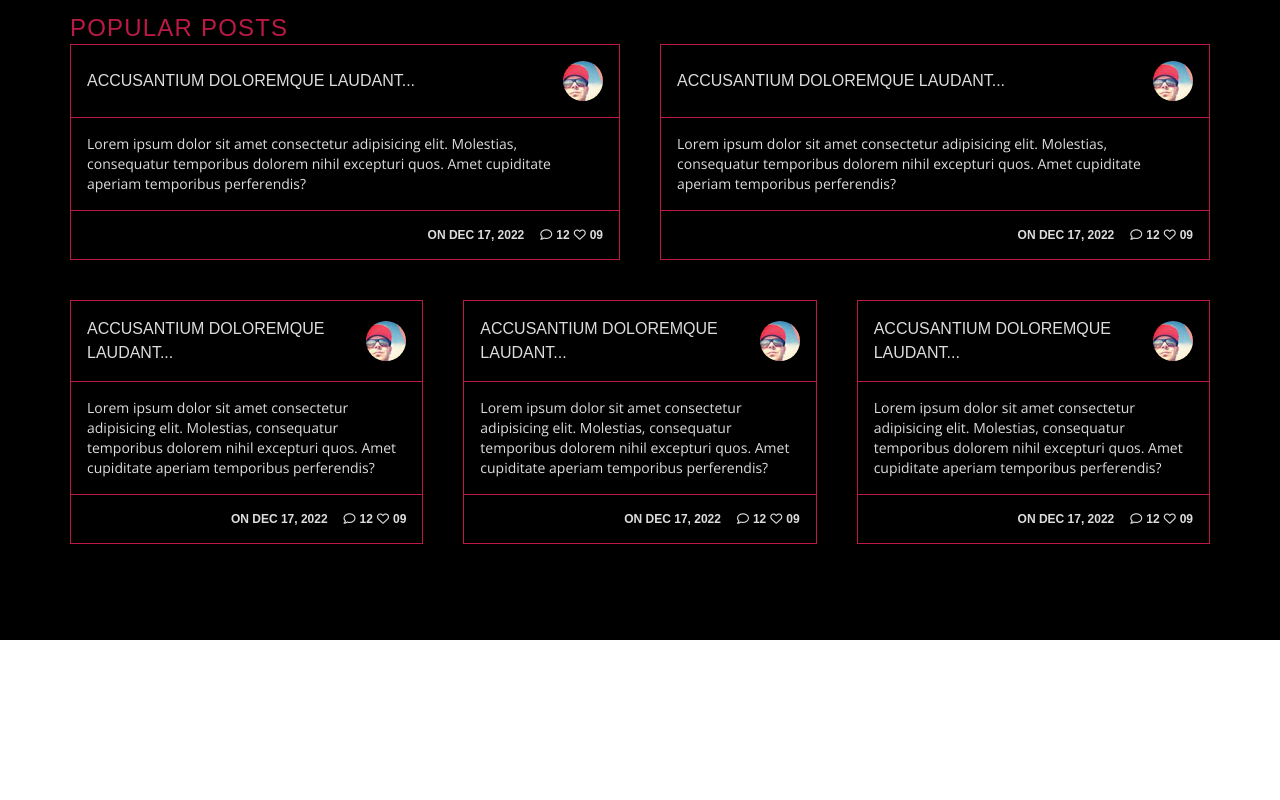
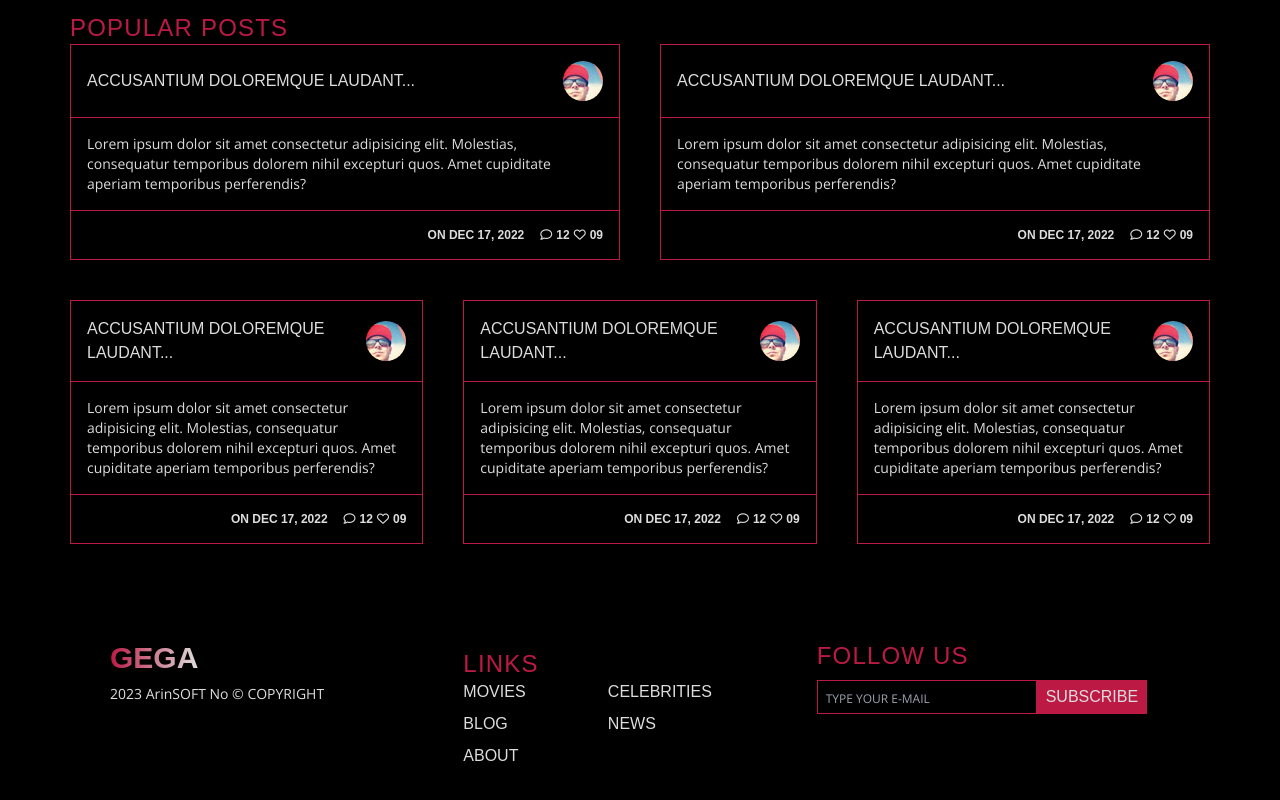
Before and after one commit to realerdemdoruk/Tailwind, a website: page Header-Flex/public/index.html in a window 1280 px wide. Shown: the part 1959-2759 px from the top of the page. Before the commit the page ends 2599 px from the top, so only its background shows below. Drawn offline with nearby package versions, Linux system fonts and the light colour scheme; a web font is replaced by a local one.

Commit message:
Footer Section tamamlandı

```diff
--- a/Header-Flex/public/index.html
+++ b/Header-Flex/public/index.html
@@ -733,7 +733,6 @@
               </div>
             </div>
           </div>
-
           <!-- Item3 -->
           <div
             class="col-span-6 md:col-span-3 lg:col-span-2 border border-gega-red"
@@ -796,7 +795,6 @@
               </div>
             </div>
           </div>
-
           <!-- Item5 -->
           <div class="lg:block col-span-6 lg:col-span-2 border border-gega-red">
             <!-- Item5 Header -->
@@ -829,5 +827,59 @@
         </div>
       </div>
     </section>
+
+    <!-- Footer Section -->
+
+    <footer class="bg-black text-gega-grey">
+      <!-- Footer Container -->
+      <div class="container flex flex-col md:flex-row px-10 ld:px-0 pb-8">
+        <!-- Left Footer -->
+        <div class="basis-1/3">
+          <a
+            href="#"
+            class="text-2xl lg:text-3xl font-bold text-transparent bg-gradient-to-r bg-clip-text from-gega-red to-gega-grey"
+            >GEGA</a
+          >
+          <p class="text-sm mt-2">2023 ArinSOFT No &copy; COPYRIGHT</p>
+        </div>
+        <!-- Middle Footer -->
+        <div class="basis-1/3">
+          <h2 class="mt-2 text-gega-red">LINKS</h2>
+          <div class="grid grid-cols-5 gap-2 uppercase">
+            <a href="" class="col-span-2 hover:text-gega-melon duration-500"
+              >Movies</a
+            >
+            <a href="" class="col-span-2 hover:text-gega-melon duration-500"
+              >Celebrities</a
+            >
+            <a href="" class="col-span-2 hover:text-gega-melon duration-500"
+              >Blog</a
+            >
+            <a href="" class="col-span-2 hover:text-gega-melon duration-500"
+              >News</a
+            >
+            <a href="" class="col-span-2 hover:text-gega-melon duration-500"
+              >About</a
+            >
+          </div>
+        </div>
+        <!-- Right Footer -->
+        <div class="basis-1/3">
+          <h2 class="mb-2 text-gega-red">FOLLOW US</h2>
+          <form class="flex">
+            <input
+              type="text"
+              class="py-1 px-2 bg-transparent border border-gega-red placeholder:text-xs outline-none"
+              placeholder="TYPE YOUR E-MAIL"
+            />
+            <button
+              class="py-1 px-2 bg-transparent border border-gega-red bg-gega-red font-gemunu uppercase"
+            >
+              Subscribe
+            </button>
+          </form>
+        </div>
+      </div>
+    </footer>
   </body>
 </html>
```
Also changed, not shown: Header-Flex/public/css/styles.css.
